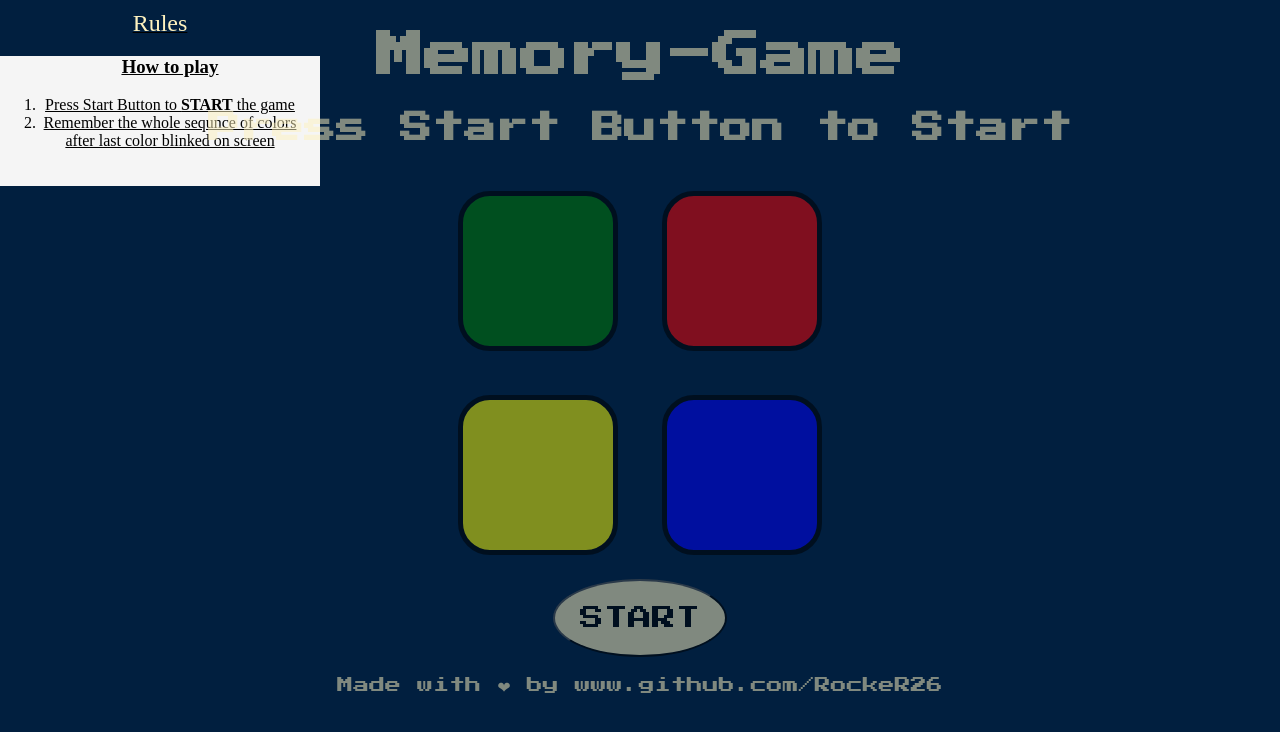
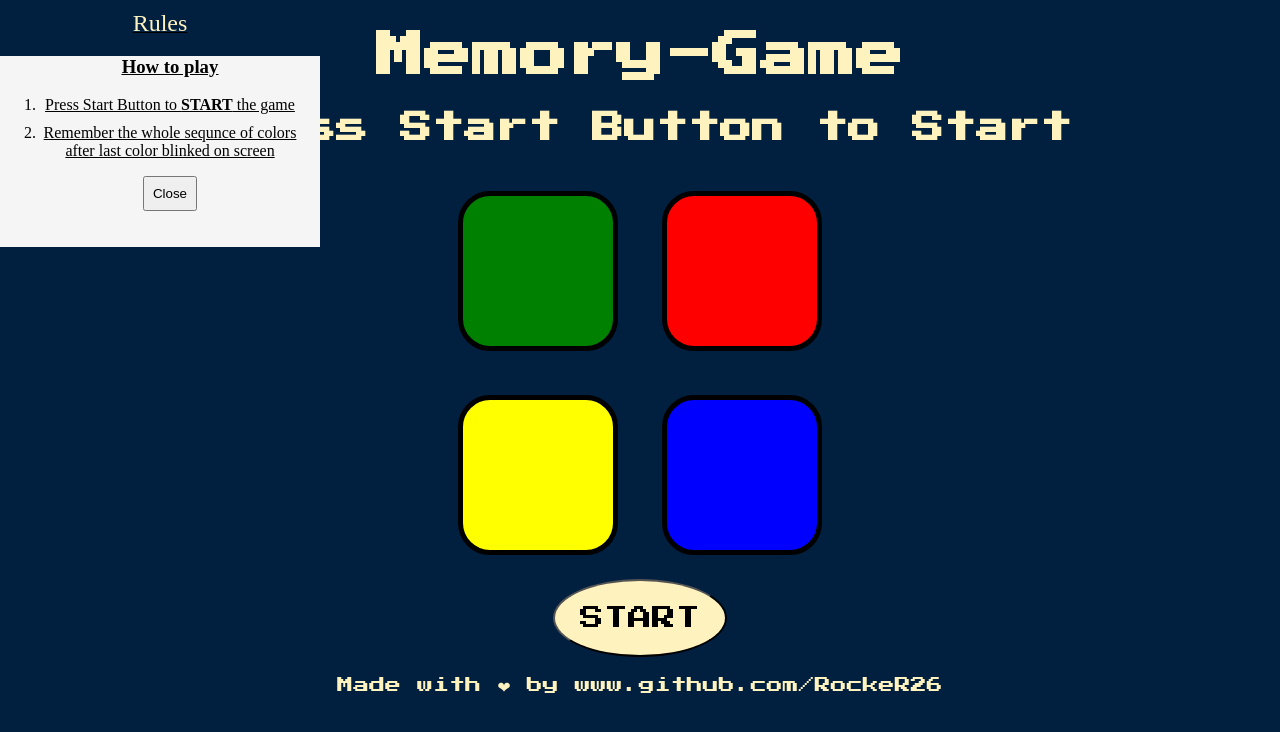
Before and after one commit to RockeR26/Memory, a plain HTML site: page index.html in a window 1280 px wide. Both pictures are taken after a click on the link "Rules". Drawn offline with nearby package versions, Linux system fonts and the light colour scheme.

Commit message:
Add files via upload

```diff
--- a/game.js
+++ b/game.js
@@ -4,12 +4,10 @@ var colors=["red","yellow","green","blue"];
 var start=false;
 var level=0;
 $("#ru").click(function(){
-    $("#body").css("opacity",0.5);
-    $("#rules").css("opacity",1);
-    setTimeout(function(){
-        $("#body").css("opacity",1);
-        $("#rules").css("opacity",0);
-    },7000);
+    $("#rules").css("visibility","visible");
+    $("#close").click(function(){
+        $("#rules").css("visibility","collapse");
+    })
 });
 $('#start').click(function(){
     if(!start){
--- a/index.html
+++ b/index.html
@@ -13,6 +13,7 @@
       <h3><u>How to play</u></h3>
       <li>Press Start Button to <strong>START</strong> the game</li>
       <li>Remember the whole sequnce of colors after last color blinked on screen</li>
+      <button id="close">Close</button>
     </ol>
   </div>
 </div>
--- a/styles.css
+++ b/styles.css
@@ -2,7 +2,10 @@ body {
   text-align: center;
   background-color: #011F3F;
 }
-button{
+li{
+  margin-top: 10px;
+}
+#start{
   border-radius: 50%;
   padding: 25px;
   font-size: 1.5rem;
@@ -19,7 +22,7 @@ footer{
   background-color: whitesmoke;
   color: black;
   padding-right: 20px;
-  opacity: 0;
+  visibility: collapse;
   padding-bottom: 20px;
 }
 .rule{
@@ -86,3 +89,7 @@ footer{
   box-shadow: 0 0 20px white;
   background-color: grey;
 }
+#close{
+  margin-top: 1rem;
+  padding: 0.5rem;
+}
```
